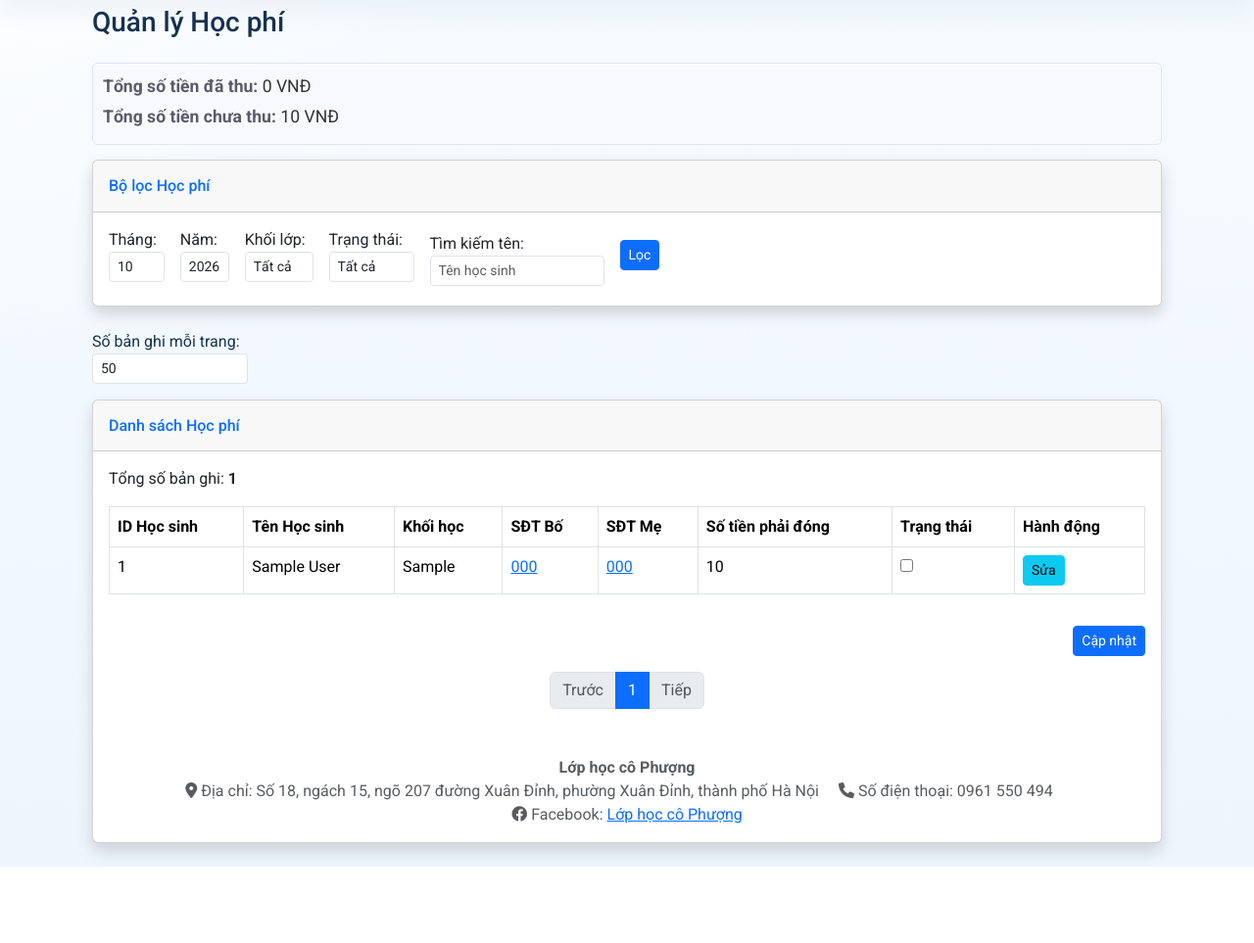
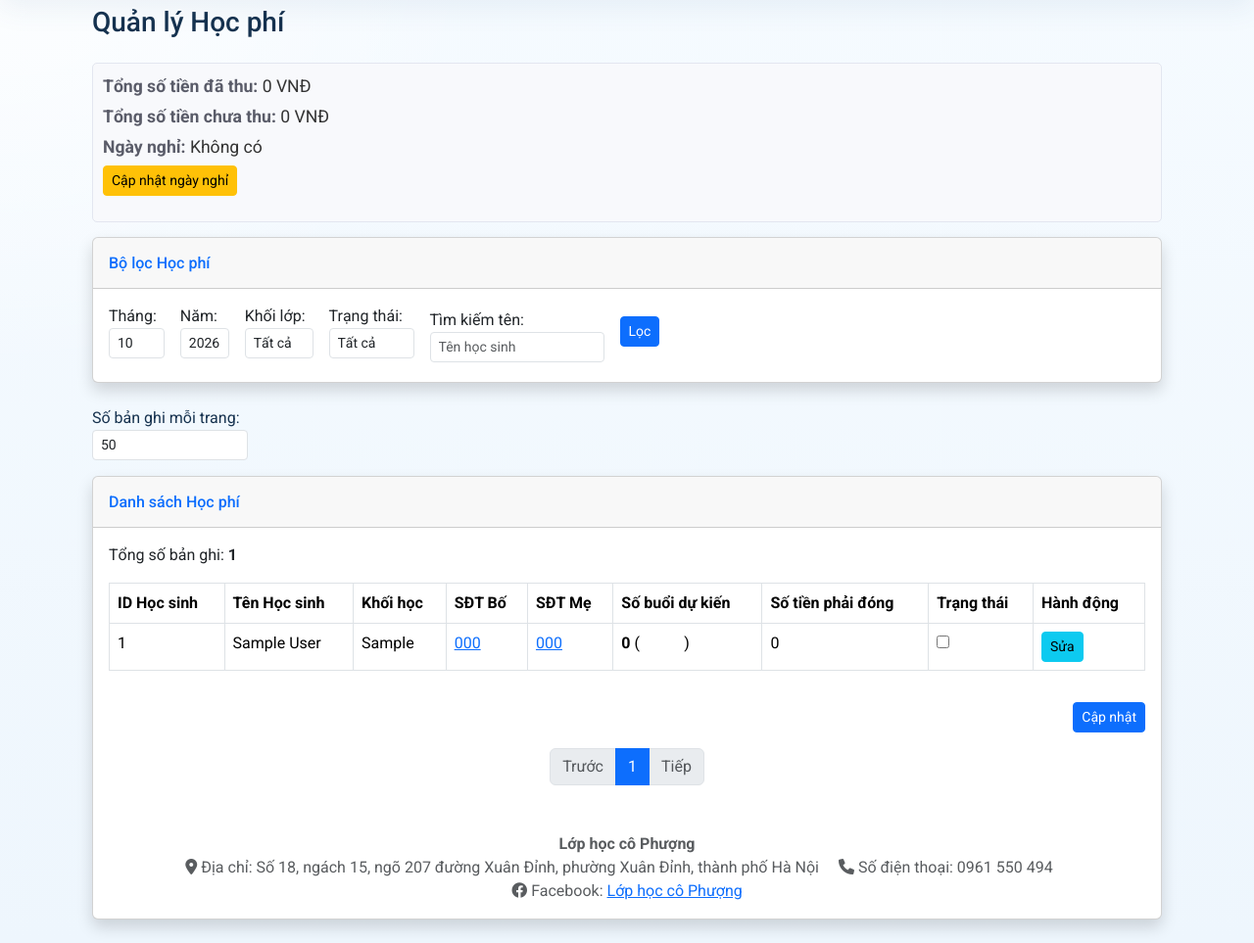
Before and after one commit to thiennv57/attendance_system_tienganh, a Flask app: page /tuition_management in a window 1280 px wide. Shown: the part 118-1081 px from the top of the page at 98% size. Before the commit the page ends 1003 px from the top, so only its background shows below. Run offline with Flask 3, Linux system fonts and the light colour scheme; a user stored in the database is signed in; data comes from the database, SQL or seed files in the repository; tables that the repository leaves empty hold one stand-in row (values such as "Sample post").

Commit message:
Cap nhat hoc phi

```diff
--- a/app.py
+++ b/app.py
@@ -26,12 +26,14 @@ import io
 import csv
 from urllib.parse import urlsplit
 
-from models import db, User, Student, Schedule, Attendance, Tuition, TeacherStudentAssignment, TestExam, TestScore
+from models import db, User, Student, Schedule, Attendance, Tuition, Holiday, TeacherStudentAssignment, TestExam, TestScore
 from utils import import_excel_data, get_students_for_slot, remove_diacritics
 
 TIME_SLOT_1 = 'Ca 1: 18h -19h30'
 TIME_SLOT_2 = 'Ca 2: 19h30 - 21h'
 DOUBLE_SLOT_VALUE = '__double_slot__'
+FEE_PER_SESSION = 120000
+SESSION_FEE_START = (2026, 10) # (year, month) from which tuition is calculated per scheduled session
 ATTENDANCE_COMMENT_SUPPORTED = hasattr(Attendance, 'comment')
 DEFAULT_TEST_ATTEMPT_COUNT = 10
 TEST_SCORE_PATTERN = re.compile(r'^(?:10(?:\.0+)?|[0-9](?:\.\d+)?)$')
@@ -88,6 +90,58 @@ def build_student_slots_map(student_ids, day_of_week):
         )
 
     return student_slots_map
+
+
+def is_session_fee_month(month, year):
+    return (year, month) >= SESSION_FEE_START
+
+
+def get_month_holidays(month, year):
+    first_day = date(year, month, 1)
+    last_day = date(year, month, calendar.monthrange(year, month)[1])
+    holidays = Holiday.query.filter(Holiday.date >= first_day, Holiday.date <= last_day).all()
+    return {holiday.date for holiday in holidays}
+
+
+def count_expected_sessions(schedules, month, year, holiday_dates):
+    # Schedule.day_of_week uses Vietnamese numbering: 2 = Thứ 2 (Monday) ... 7 = Thứ 7 (Saturday)
+    sessions_per_day = {}
+    for schedule in schedules:
+        sessions_per_day[schedule.day_of_week] = sessions_per_day.get(schedule.day_of_week, 0) + 1
+
+    total = 0
+    for day in range(1, calendar.monthrange(year, month)[1] + 1):
+        current_date = date(year, month, day)
+        if current_date in holiday_dates:
+            continue
+        total += sessions_per_day.get(current_date.isoweekday() + 1, 0)
+    return total
+
+
+def get_or_sync_tuition(student, month, year, holiday_dates):
+    """Return the student's tuition record for the month, creating it if missing.
+
+    From SESSION_FEE_START on, amount_due is recalculated from the schedule and holidays
+    while the record is unpaid; paid records keep the amount they were paid with.
+    """
+    tuition = Tuition.query.filter_by(student_id=student.id, month=month, year=year).first()
+    expected_sessions = None
+
+    if is_session_fee_month(month, year):
+        expected_sessions = count_expected_sessions(student.schedules, month, year, holiday_dates)
+        amount = expected_sessions * FEE_PER_SESSION
+    else:
+        amount = student.default_monthly_fee
+
+    if not tuition:
+        tuition = Tuition(student_id=student.id, month=month, year=year, amount_due=amount, is_paid=False)
+        db.session.add(tuition)
+        db.session.commit()
+    elif expected_sessions is not None and not tuition.is_paid and tuition.amount_due != amount:
+        tuition.amount_due = amount
+        db.session.commit()
+
+    return tuition, expected_sessions
 
 
 def get_grade_sort_value(grade_name):
@@ -342,6 +396,8 @@ with app.app_context():
         print("Database tables created/updated by app.py on startup.")
     else:
         print("Database files already exist. Skipping db.create_all() in app.py.")
+    # Ensure tables added after the initial release exist on old databases
+    Holiday.__table__.create(bind=db.engines['students'], checkfirst=True)
 
 import re
 def _sqlite_regexp_replace(expr, pattern, repl):
@@ -916,7 +972,7 @@ def tuition_management():
     payment_status = request.args.get('payment_status', 'all')
 
     # Start with a query for all students
-    students_query = Student.query
+    students_query = Student.query.options(db.joinedload(Student.schedules))
 
     # Apply search query filter
     if search_query:
@@ -944,63 +1000,17 @@ def tuition_management():
     # Create a CustomPagination object for rendering in the template
     students_pagination = CustomPagination(students, page, per_page, total)
 
-    tuition_data = []
-    for student in students:
-        tuition = Tuition.query.filter_by(student_id=student.id, month=month, year=year).first()
-        if not tuition:
-            # Create a default tuition record if it doesn't exist
-            amount = student.default_monthly_fee
-            tuition = Tuition(student_id=student.id, month=month, year=year, amount_due=amount, is_paid=False)
-            db.session.add(tuition)
-            db.session.commit()
+    holiday_dates = get_month_holidays(month, year) if is_session_fee_month(month, year) else set()
+
+    # Build tuition rows for ALL filtered students (also used for the monthly totals)
+    all_tuition_data = []
+    for student in sorted_students:
+        tuition, expected_sessions = get_or_sync_tuition(student, month, year, holiday_dates)
 
         # Apply custom fee if it exists
         display_amount = tuition.custom_fee if tuition.custom_fee is not None else tuition.amount_due
 
         # Apply payment status filter
-        if payment_status == 'all' or \
-           (payment_status == 'paid' and tuition.is_paid) or \
-           (payment_status == 'unpaid' and not tuition.is_paid):
-            tuition_data.append({
-                'student_id': student.id,
-                'student_name': student.name,
-                'grade': student.grade,
-                'father_phone': student.father_phone,
-                'mother_phone': student.mother_phone,
-                'amount_due': display_amount,
-                'is_paid': tuition.is_paid,
-                'tuition_id': tuition.id,
-                'custom_fee': tuition.custom_fee
-            })
-
-    # Get all unique grades for the filter dropdown and sort them numerically
-    raw_grades = db.session.query(Student.grade).distinct().all()
-    processed_grades = []
-    for grade_tuple in raw_grades:
-        grade_string = grade_tuple[0]
-        match = re.search(r'\d+', grade_string)
-        if match:
-            processed_grades.append(int(match.group()))
-
-    all_grades = sorted(list(set(processed_grades)))
-    available_grades = [f'Lớp {i}' for i in all_grades]
-
-    # Get available months and years for filter dropdowns
-    available_months = range(1, 13)
-    available_years = range(current_year - 5, current_year + 2) # 5 years back, current year, next year
-
-    # Calculate total collected and uncollected amounts for ALL tuition records of the month
-    all_tuition_data = []
-    for student in sorted_students:
-        tuition = Tuition.query.filter_by(student_id=student.id, month=month, year=year).first()
-        if not tuition:
-            amount = student.default_monthly_fee
-            tuition = Tuition(student_id=student.id, month=month, year=year, amount_due=amount, is_paid=False)
-            db.session.add(tuition)
-            db.session.commit()
-
-        display_amount = tuition.custom_fee if tuition.custom_fee is not None else tuition.amount_due
-
         if payment_status == 'all' or \
            (payment_status == 'paid' and tuition.is_paid) or \
            (payment_status == 'unpaid' and not tuition.is_paid):
@@ -1011,10 +1021,31 @@ def tuition_management():
                 'father_phone': student.father_phone,
                 'mother_phone': student.mother_phone,
                 'amount_due': display_amount,
+                'expected_sessions': expected_sessions,
+                'schedule_days': sorted(schedule.day_of_week for schedule in student.schedules),
                 'is_paid': tuition.is_paid,
                 'tuition_id': tuition.id,
                 'custom_fee': tuition.custom_fee
             })
+
+    page_student_ids = {student.id for student in students}
+    tuition_data = [item for item in all_tuition_data if item['student_id'] in page_student_ids]
+
+    # Get all unique grades for the filter dropdown and sort them numerically
+    raw_grades = db.session.query(Student.grade).distinct().all()
+    processed_grades = []
+    for grade_tuple in raw_grades:
+        grade_string = grade_tuple[0]
+        match = re.search(r'\d+', grade_string)
+        if match:
+            processed_grades.append(int(match.group()))
+
+    all_grades = sorted(list(set(processed_grades)))
+    available_grades = [f'Lớp {i}' for i in all_grades]
+
+    # Get available months and years for filter dropdowns
+    available_months = range(1, 13)
+    available_years = range(current_year - 5, current_year + 2) # 5 years back, current year, next year
 
     total_collected_amount = sum((item['amount_due'] or 0) for item in all_tuition_data if item['is_paid'])
     total_uncollected_amount = sum((item['amount_due'] or 0) for item in all_tuition_data if not item['is_paid'])
@@ -1035,6 +1066,10 @@ def tuition_management():
                            record_count=students_pagination.total,
                            total_collected_amount=total_collected_amount,
                            total_uncollected_amount=total_uncollected_amount,
+                           is_session_fee_month=is_session_fee_month(month, year),
+                           holiday_days=sorted(d.day for d in holiday_dates),
+                           days_in_month=calendar.monthrange(year, month)[1],
+                           first_weekday=date(year, month, 1).weekday(),
                            current_url=current_url)
 
 @app.route('/tuition/update_status', methods=['POST'])
@@ -1091,6 +1126,43 @@ def update_tuition_fee():
     else:
         print(f"No tuition record found for ID: {tuition_id}")
         flash('Không tìm thấy bản ghi học phí.', 'danger')
+
+    return redirect_back('tuition_management')
+
+@app.route('/tuition/holidays', methods=['POST'])
+@login_required
+def update_holidays():
+    if not current_user.is_admin:
+        flash('Bạn không có quyền thực hiện hành động này.', 'danger')
+        return redirect(url_for('dashboard'))
+
+    try:
+        month = int(request.form.get('month'))
+        year = int(request.form.get('year'))
+        days_in_month = calendar.monthrange(year, month)[1]
+        selected_dates = {
+            date(year, month, int(day))
+            for day in request.form.getlist('holiday_days')
+            if 1 <= int(day) <= days_in_month
+        }
+    except (TypeError, ValueError):
+        flash('Dữ liệu ngày nghỉ không hợp lệ.', 'danger')
+        return redirect_back('tuition_management')
+
+    try:
+        # Replace all holidays of the month with the submitted selection
+        existing_dates = get_month_holidays(month, year)
+        Holiday.query.filter(
+            Holiday.date.in_(existing_dates - selected_dates)
+        ).delete(synchronize_session=False)
+        for holiday_date in selected_dates - existing_dates:
+            db.session.add(Holiday(date=holiday_date))
+        db.session.commit()
+        flash(f'Đã cập nhật {len(selected_dates)} ngày nghỉ cho tháng {month}/{year}.', 'success')
+    except Exception as e:
+        print(f"Database commit error: {e}")
+        db.session.rollback()
+        flash('Đã xảy ra lỗi khi cập nhật ngày nghỉ.', 'danger')
 
     return redirect_back('tuition_management')
 
--- a/models.py
+++ b/models.py
@@ -65,6 +65,12 @@ class Schedule(db.Model):
     day_of_week = db.Column(db.Integer, nullable=False) # 1=Monday, 7=Sunday
     time_slot = db.Column(db.String(50), nullable=False)
 
+class Holiday(db.Model):
+    __tablename__ = 'holiday'
+    __bind_key__ = 'students' # This model uses the 'students' database
+    id = db.Column(db.Integer, primary_key=True)
+    date = db.Column(db.Date, unique=True, nullable=False)
+
 class Attendance(db.Model):
     __tablename__ = 'attendance'
     __bind_key__ = 'attendance' # This model uses the 'attendance' database
--- a/templates/tuition_management.html
+++ b/templates/tuition_management.html
@@ -2,12 +2,29 @@
 {% block title %}Quản lý Học phí{% endblock %}
 
 {% block content %}
+<style>
+    .weekday-badge { display: inline-block; padding: 1px 6px; border-radius: 10px; font-size: 0.8em; font-weight: 600; color: #fff; }
+    .weekday-2 { background-color: #0d6efd; }
+    .weekday-3 { background-color: #198754; }
+    .weekday-4 { background-color: #fd7e14; }
+    .weekday-5 { background-color: #6f42c1; }
+    .weekday-6 { background-color: #d63384; }
+    .weekday-7 { background-color: #20c997; }
+</style>
 <div class="container-fluid">
     <h1 class="h3 mb-4 text-gray-800">Quản lý Học phí</h1>
 
     <div class="tuition-summary">
         <p><strong>Tổng số tiền đã thu:</strong> {{ "{:,.0f}".format(total_collected_amount) }} VNĐ</p>
         <p><strong>Tổng số tiền chưa thu:</strong> {{ "{:,.0f}".format(total_uncollected_amount) }} VNĐ</p>
+        {% if is_session_fee_month %}
+        <p><strong>Ngày nghỉ:</strong>
+            {% if holiday_days %}{% for d in holiday_days %}{{ d }}/{{ month }}{% if not loop.last %}, {% endif %}{% endfor %}{% else %}Không có{% endif %}
+        </p>
+        <button type="button" class="btn btn-warning btn-sm mb-3" data-bs-toggle="modal" data-bs-target="#holidayModal">
+            Cập nhật ngày nghỉ
+        </button>
+        {% endif %}
     </div>
 
     <!-- Filter Section -->
@@ -92,6 +109,7 @@
                                     <th>Khối học</th>
                                     <th>SĐT Bố</th>
                                     <th>SĐT Mẹ</th>
+                                    {% if is_session_fee_month %}<th>Số buổi dự kiến</th>{% endif %}
                                     <th>Số tiền phải đóng</th>
                                     <th>Trạng thái</th>
                                     <th>Hành động</th>
@@ -105,7 +123,18 @@
                                     <td>{{ tuition.grade }}</td>
                                     <td><a href="https://zalo.me/{{ tuition.father_phone }}" target="_blank">{{ tuition.father_phone if tuition.father_phone else 'N/A' }}</a></td>
                                     <td><a href="https://zalo.me/{{ tuition.mother_phone }}" target="_blank">{{ tuition.mother_phone if tuition.mother_phone else 'N/A' }}</a></td>
-                                    <td>{{ "{:,.0f}".format(tuition.amount_due) }}</td>
+                                    {% if is_session_fee_month %}
+                                    <td class="text-nowrap">
+                                        <strong>{{ tuition.expected_sessions }}</strong>
+                                        {% if tuition.schedule_days %}
+                                        ({% for d in tuition.schedule_days %}<span class="weekday-badge weekday-{{ d }}">Thứ {{ d }}</span>{% if not loop.last %}, {% endif %}{% endfor %})
+                                        {% endif %}
+                                    </td>
+                                    {% endif %}
+                                    <td>
+                                        {{ "{:,.0f}".format(tuition.amount_due) }}
+                                        {% if tuition.custom_fee is not none %}<span class="badge bg-secondary">Sửa tay</span>{% endif %}
+                                    </td>
                                     <td>
                                         <input type="hidden" name="tuition_ids" value="{{ tuition.tuition_id }}">
                                         <input type="checkbox" name="is_paid_{{ tuition.tuition_id }}" class="tuition-checkbox" {% if tuition.is_paid %}checked{% endif %}>
@@ -114,7 +143,7 @@
                                         <button type="button" class="btn btn-info btn-sm edit-tuition-btn"
                                                 data-tuition-id="{{ tuition.tuition_id }}"
                                                 data-student-name="{{ tuition.student_name }}"
-                                                data-current-fee="{{ tuition.custom_fee if tuition.custom_fee is not none else tuition.amount_due }}"
+                                                data-current-fee="{{ tuition.custom_fee if tuition.custom_fee is not none else ('' if is_session_fee_month else tuition.amount_due) }}"
                                                 data-month="{{ month }}"
                                                 data-year="{{ year }}"
                                                 data-search-query="{{ search_query }}"
@@ -153,7 +182,7 @@
                         <input type="text" class="form-control" id="modal_student_name" readonly>
                     </div>
                     <div class="form-group mb-3">
-                        <label for="custom_fee" class="form-label">Mức học phí tùy chỉnh (để trống để dùng mặc định):</label>
+                        <label for="custom_fee" class="form-label">Mức học phí tùy chỉnh (để trống để dùng {% if is_session_fee_month %}học phí tính theo số buổi{% else %}mặc định{% endif %}):</label>
                         <input type="number" class="form-control" id="custom_fee" name="custom_fee" step="1000">
                     </div>
                 </div>
@@ -165,6 +194,52 @@
         </div>
     </div>
 </div>
+
+{% if is_session_fee_month %}
+<!-- Holiday Modal -->
+<div class="modal fade" id="holidayModal" tabindex="-1" aria-labelledby="holidayModalLabel" aria-hidden="true">
+    <div class="modal-dialog">
+        <div class="modal-content">
+            <div class="modal-header">
+                <h5 class="modal-title" id="holidayModalLabel">Cập nhật ngày nghỉ tháng {{ month }}/{{ year }}</h5>
+                <button type="button" class="btn-close" data-bs-dismiss="modal" aria-label="Close"></button>
+            </div>
+            <form action="{{ url_for('update_holidays') }}" method="POST">
+                <div class="modal-body">
+                    <input type="hidden" name="month" value="{{ month }}">
+                    <input type="hidden" name="year" value="{{ year }}">
+                    <input type="hidden" name="return_to" value="{{ current_url }}">
+                    <p class="text-muted small">Chọn các ngày nghỉ. Lịch học rơi vào ngày nghỉ sẽ không được tính vào học phí dự kiến (bản ghi đã đóng giữ nguyên số tiền).</p>
+                    <table class="table table-bordered text-center holiday-calendar mb-0">
+                        <thead>
+                            <tr><th>T2</th><th>T3</th><th>T4</th><th>T5</th><th>T6</th><th>T7</th><th>CN</th></tr>
+                        </thead>
+                        <tbody>
+                            <tr>
+                            {% for _ in range(first_weekday) %}<td></td>{% endfor %}
+                            {% for d in range(1, days_in_month + 1) %}
+                                <td>
+                                    <label class="d-block mb-0">
+                                        {{ d }}<br>
+                                        <input type="checkbox" name="holiday_days" value="{{ d }}" {% if d in holiday_days %}checked{% endif %}>
+                                    </label>
+                                </td>
+                                {% if (first_weekday + d) % 7 == 0 and d != days_in_month %}</tr><tr>{% endif %}
+                            {% endfor %}
+                            {% for _ in range((7 - (first_weekday + days_in_month) % 7) % 7) %}<td></td>{% endfor %}
+                            </tr>
+                        </tbody>
+                    </table>
+                </div>
+                <div class="modal-footer">
+                    <button type="button" class="btn btn-secondary" data-bs-dismiss="modal">Đóng</button>
+                    <button type="submit" class="btn btn-primary">Lưu</button>
+                </div>
+            </form>
+        </div>
+    </div>
+</div>
+{% endif %}
 
 <script>
     document.addEventListener('DOMContentLoaded', function () {
```
